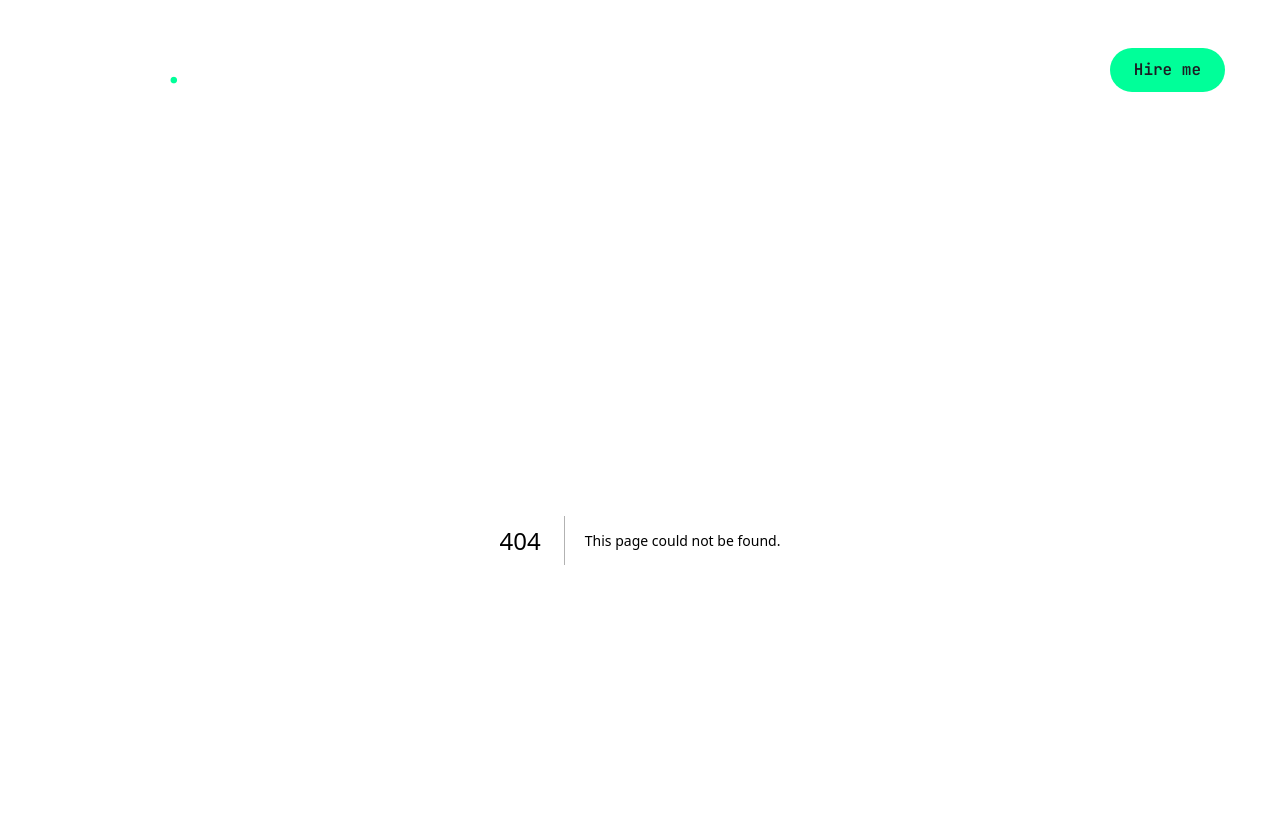
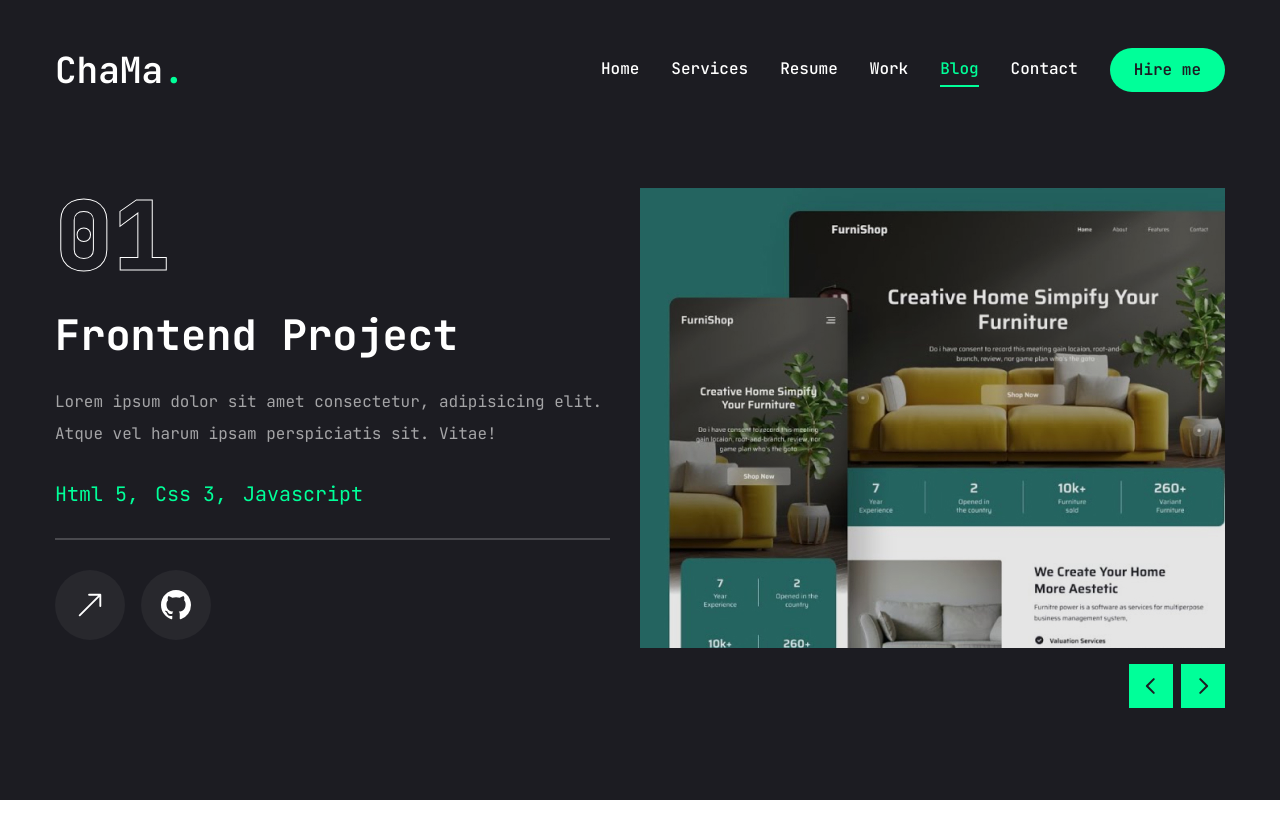
Before and after one commit to chamath09/Chamath, a Next.js app: page /blog in a window 1280 px wide. Before the commit this address had no page. Shown: the top 838 px of the page. After the commit the page ends 804 px from the top, so only its background shows below. Built offline with nearby package versions, Linux system fonts and the light colour scheme.

Commit message:
blog page added

```diff
--- /dev/null
+++ b/app/blog/page.jsx
@@ -0,0 +1,165 @@
+"use client";
+
+import { motion } from "framer-motion";
+import React, { useState } from "react";
+
+import { Swiper, SwiperSlide } from "swiper/react";
+import "swiper/css";
+
+import { BsArrowUpRight, BsGithub } from "react-icons/bs";
+
+import {
+  Tooltip,
+  TooltipContent,
+  TooltipProvider,
+  TooltipTrigger,
+} from "@radix-ui/react-tooltip";
+
+import Link from "next/link";
+import Image from "next/image";
+import WorkSliderBtns from "@/components/WorkSliderBtns";
+
+const projects = [
+  {
+    num: "01",
+    category: "frontend",
+    title: "project 1",
+    description:
+      "Lorem ipsum dolor sit amet consectetur, adipisicing elit. Atque vel harum ipsam perspiciatis sit. Vitae!",
+    stack: [{ name: "Html 5" }, { name: "Css 3" }, { name: "Javascript" }],
+    image: "/assets/work/thumb1.png",
+    live: "",
+    github: "",
+  },
+  {
+    num: "02",
+    category: "frontend",
+    title: "project 2",
+    description:
+      "Lorem ipsum dolor sit amet consectetur, adipisicing elit. Atque vel harum ipsam perspiciatis sit. Vitae!",
+    stack: [{ name: "Html 5" }, { name: "Css 3" }, { name: "Javascript" }],
+    image: "/assets/work/thumb2.png",
+    live: "",
+    github: "",
+  },
+  {
+    num: "03",
+    category: "frontend",
+    title: "project 3",
+    description:
+      "Lorem ipsum dolor sit amet consectetur, adipisicing elit. Atque vel harum ipsam perspiciatis sit. Vitae!",
+    stack: [{ name: "Html 5" }, { name: "Css 3" }, { name: "Javascript" }],
+    image: "/assets/work/thumb3.png",
+    live: "",
+    github: "",
+  },
+];
+
+const Work = () => {
+  const [project, setProject] = useState(projects[0]);
+
+  const handleSlideChange = (Swiper) => {
+    //get current slide index
+    const currentIndex = Swiper.activeIndex;
+    //update project state based on current slide index
+    setProject(projects[currentIndex]);
+  }
+
+  return (
+    <motion.div
+      initial={{ opacity: 0 }}
+      animate={{
+        opacity: 1,
+        transition: {delay: 2.4, duration: 0.4, ease: "easeIn"}
+      }}
+      className="min-h-[80vh] flex flex-col justify-center py-12 xl:px-0"
+    >
+      <div className="container mx-auto">
+        <div className="flex flex-col xl:flex-row xl:gap-[30px]">
+          <div className="w-full xl:w-[50%] xl:h-[460px] flex flex-col xl:justify-between order-2 xl:order-none">
+            <div className="flex flex-col gap-[30px] h-[50%]">
+              {/* outline num */}
+              <div className="text-8xl leading-none font-extrabold text-transparent text-outline">
+                {project.num}
+              </div>
+              {/* project category */}
+              <h2 className="text-[42px] font-bold leading-none text-white group-hover:text-accent transition-all duration-500 capitalize">
+                {project.category} project
+              </h2>
+              {/* project description */}
+              <p className="text-white/60">{project.description}</p>
+              {/* stack */}
+              <ul className="flex gap-4">
+                {project.stack.map((item, index) => {
+                  return (
+                    <li key={index} className="text-xl text-accent">
+                      {item.name}
+                      {/* remove the last comma */}
+                      {index !== project.stack.length - 1 && ","}
+                    </li>
+                  );
+                })}
+              </ul>
+              {/* border */}
+              <div className="border border-white/20"></div>
+              {/* buttons */}
+              <div className="flex items-center gap-4">
+                {/* live project button */}
+                <Link href={project.live}>
+                  <TooltipProvider delayDuration={100}>
+                    <Tooltip>
+                      <TooltipTrigger className="w-[70px] h-[70px] rounded-full bg-white/5 flex justify-center items-center group">
+                        <BsArrowUpRight className="text-white text-3xl group-hover:text-accent" />
+                      </TooltipTrigger>
+                      <TooltipContent>
+                        <p>Live Project</p>
+                      </TooltipContent>
+                    </Tooltip>
+                  </TooltipProvider>
+                </Link>
+                {/* github project button */}
+                <Link href={project.github}>
+                  <TooltipProvider delayDuration={100}>
+                    <Tooltip>
+                      <TooltipTrigger className="w-[70px] h-[70px] rounded-full bg-white/5 flex justify-center items-center group">
+                        <BsGithub className="text-white text-3xl group-hover:text-accent" />
+                      </TooltipTrigger>
+                      <TooltipContent>
+                        <p>Github repository</p>
+                      </TooltipContent>
+                    </Tooltip>
+                  </TooltipProvider>
+                </Link>
+              </div>
+            </div>
+          </div>
+          <div className="w-full xl:w-[50%]">
+            <Swiper
+              spaceBetween={30}
+              slidesPerView={1}
+              className="xl:h-[520px] mb-12"
+              onSlideChange={handleSlideChange}
+            >
+              {projects.map((project, index) => {
+                return <SwiperSlide key={index} className="w-full">
+                  <div className="h-[460px] relative group flex justify-center items-center bg-pink-50/20">
+                    {/* overplay */}
+                    <div className="absolute top-0 bottom-0 w-full h-full bg-black/10 z-10"></div>
+                    {/* image */}
+                    <div className="relative w-full h-full">
+                      <Image src={project.image} fill className="object-cover" alt="images"/>
+                    </div>
+                  </div>
+                </SwiperSlide>;
+              })}
+              {/* slider buttons */}
+              <WorkSliderBtns containerStyles="flex gap-2 absolute right-0 bottom-[calc(50%_-_22px)] xl:bottom-0 z-20 w-full justify-between xl:w-max xl:justify-none" btnStyles="bg-accent hover:bg-accent-hover text-primary text-[22px] w-[44px] h-[44px] flex justify-center items-center transition-all"/>
+            </Swiper>
+          </div>
+        </div>
+      </div>
+    </motion.div>
+  );
+};
+
+export default Work;
--- a/app/layout.jsx
+++ b/app/layout.jsx
@@ -5,6 +5,10 @@
 import Header from "@/components/Header";
 import PageTransition from "@/components/PageTransition";
 import StairTransition from "@/components/StairTransition";
+import ServicePage from "./services/page.jsx"
+import ResumePage from "./resume/page.jsx"
+import WorkPage from "./work/page.jsx"
+import ContactPage from "./contact/page.jsx"
 
 const jetBrainsMono = JetBrains_Mono({
   subsets: ["latin"],
@@ -23,7 +27,8 @@
       <body className={jetBrainsMono.variable}>
         <Header/>
         <StairTransition/>
-        <PageTransition>{children}</PageTransition>
+        <PageTransition className="mb-4">{children}</PageTransition>
+
         </body>
     </html>
   );
--- a/components/MobileNav.jsx
+++ b/components/MobileNav.jsx
@@ -23,9 +23,14 @@
         path: '/work'
     },
     {
+        name: 'blog',
+        path: '/blog'
+    },
+    {
         name: 'contact',
         path: '/contact'
     },
+
 ]
 
 const MobileNav = () => {
--- a/components/Nav.jsx
+++ b/components/Nav.jsx
@@ -8,6 +8,7 @@
   { name: "services", path: "/services" },
   { name: "resume", path: "/resume" },
   { name: "work", path: "/work" },
+  { name: "Blog", path: "/blog" },
   { name: "contact", path: "/contact" },
 ];
 
--- a/components/Stats.jsx
+++ b/components/Stats.jsx
@@ -1,6 +1,11 @@
 "use client";
 
 import CountUp from "react-countup";
+
+import ServicePage from '../app/services/page'
+import ResumePage from '../app/resume/page'
+import WorkPage from '../app/work/page'
+import ContactPage from '../app/contact/page'
 
 const stats = [
   {
@@ -50,6 +55,14 @@
           })}
         </div>
       </div>
+          <div className="mt-6">
+            <div>
+            <ServicePage />
+          <ResumePage />
+          <WorkPage />
+          <ContactPage />
+            </div>
+          </div>
     </section>
   );
 };
```
